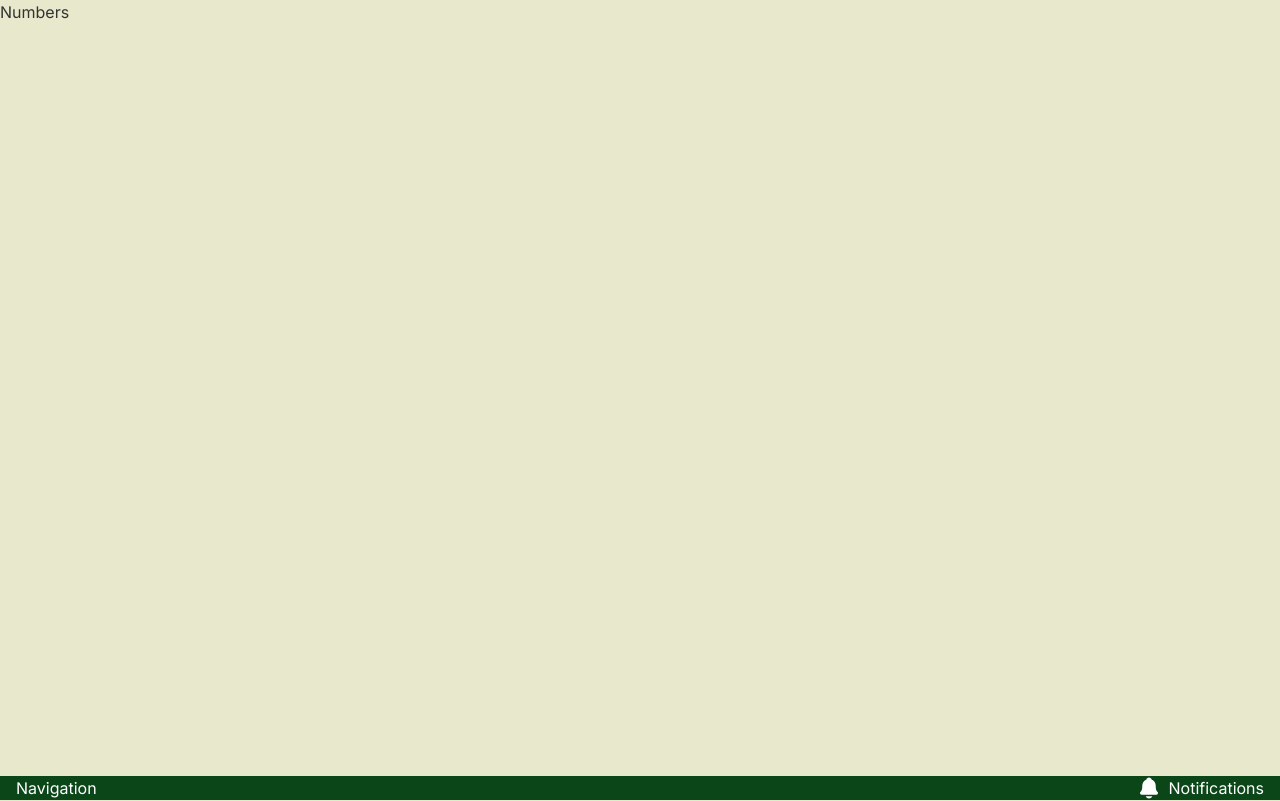
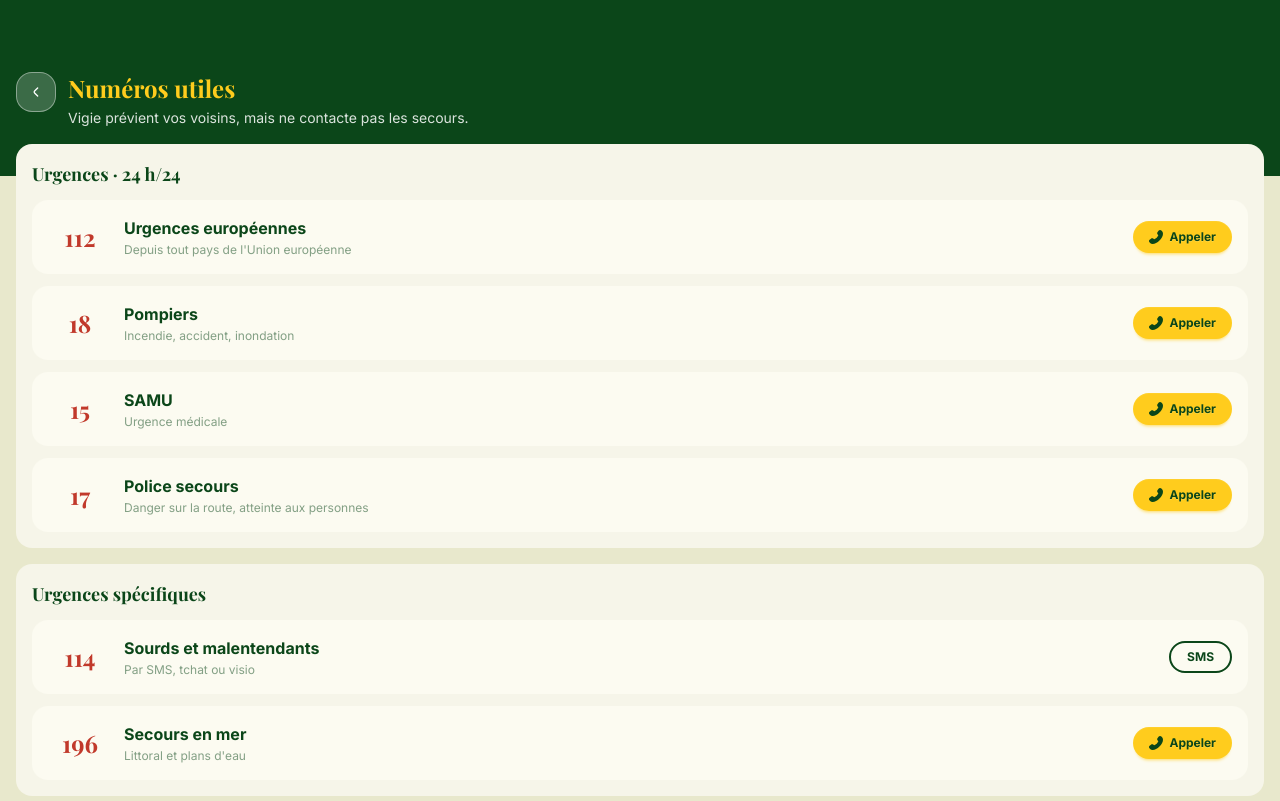
Before and after one commit to WildCodeSchool-2025-09/p3-0526-remote-vigie, a React (Vite) app in the folder client/: page /numbers in a window 1280 px wide. Shown: the top 801 px of the page. Built offline with nearby package versions, Linux system fonts and the light colour scheme; no server answers; a web font is replaced by a local one.

Commit message:
(US13) add emergency numbers page

```diff
--- a/client/src/pages/Home/Home.tsx
+++ b/client/src/pages/Home/Home.tsx
@@ -1,7 +1,9 @@
 import { useCallback, useEffect, useState } from "react";
+import { Link } from "react-router";
 
 import bgHome from "@/assets/images/backgroud-home.jpg";
 import VigieLogo from "@/assets/images/vigie-ligne.svg?react";
+import Icon from "@/components/Icon/Icon";
 import IncidentList from "@/components/IncidentList/IncidentList";
 import { getAllIncidents } from "@/services/incidentService";
 import type { IncidentListItem } from "@/types/incidentList";
@@ -73,6 +75,32 @@ export default function Home() {
 					onRetry={loadIncidents}
 					limit={INCIDENTS_LIST_LIMIT}
 				/>
+
+				<Link
+					to="/numbers"
+					className="flex w-full items-center gap-3 rounded-2xl bg-accent px-5 py-3"
+				>
+					<span className="btn btn-square btn-md shrink-0 rounded-2xl border-none bg-primary">
+						<Icon
+							name="phoneFlip"
+							className="h-5 w-5 fill-accent"
+							aria-hidden="true"
+						/>
+					</span>
+					<div className="min-w-0 flex-1">
+						<p className="font-title text-lg font-bold text-primary">
+							Numéros utiles
+						</p>
+						<p className="mt-0.5 text-sm text-primary/70">
+							Urgences, santé et services
+						</p>
+					</div>
+					<Icon
+						name="angleSmallRight"
+						className="h-4 w-4 shrink-0 fill-primary/60"
+						aria-hidden="true"
+					/>
+				</Link>
 			</div>
 		</div>
 	);
--- a/client/src/pages/Numbers/Numbers.tsx
+++ b/client/src/pages/Numbers/Numbers.tsx
@@ -1,7 +1,250 @@
+import Icon from "@/components/Icon/Icon";
+import { useCallback, useEffect, useState } from "react";
+import { useNavigate } from "react-router";
+
+type EmergencyNumber = {
+	name: string;
+	number: string;
+	description: string;
+	action: "call" | "sms";
+};
+
+type EmergencyCategory = {
+	title: string;
+	numbers: EmergencyNumber[];
+};
+
+const CATEGORIES: EmergencyCategory[] = [
+	{
+		title: "Urgences · 24 h/24",
+		numbers: [
+			{
+				name: "Urgences européennes",
+				number: "112",
+				description: "Depuis tout pays de l'Union européenne",
+				action: "call",
+			},
+			{
+				name: "Pompiers",
+				number: "18",
+				description: "Incendie, accident, inondation",
+				action: "call",
+			},
+			{
+				name: "SAMU",
+				number: "15",
+				description: "Urgence médicale",
+				action: "call",
+			},
+			{
+				name: "Police secours",
+				number: "17",
+				description: "Danger sur la route, atteinte aux personnes",
+				action: "call",
+			},
+		],
+	},
+	{
+		title: "Urgences spécifiques",
+		numbers: [
+			{
+				name: "Sourds et malentendants",
+				number: "114",
+				description: "Par SMS, tchat ou visio",
+				action: "sms",
+			},
+			{
+				name: "Secours en mer",
+				number: "196",
+				description: "Littoral et plans d'eau",
+				action: "call",
+			},
+		],
+	},
+	{
+		title: "Santé",
+		numbers: [
+			{
+				name: "Médecin de garde",
+				number: "116 117",
+				description: "Soins non urgents, nuit et week-end",
+				action: "call",
+			},
+			{
+				name: "Centre antipoison (Orfila)",
+				number: "01 45 42 59 59",
+				description:
+					"Ingestion, contact avec un produit toxique · redirige vers le centre régional le plus proche",
+				action: "call",
+			},
+		],
+	},
+];
+
+// Simule un appel réseau (délai + échec aléatoire ~30%) en attendant que la liste
+// soit servie par une vraie API. À remplacer par un fetch réel, le reste du
+// composant (loading/error/retry) restera valable tel quel.
+function loadEmergencyNumbers(): Promise<EmergencyCategory[]> {
+	return new Promise((resolve, reject) => {
+		setTimeout(() => {
+			if (Math.random() < 0.3) {
+				reject(new Error("Failed to load emergency numbers"));
+			} else {
+				resolve(CATEGORIES);
+			}
+		}, 500);
+	});
+}
+
+function NumberRow({ entry }: { entry: EmergencyNumber }) {
+	const dialNumber = entry.number.replace(/\s/g, "");
+	const href =
+		entry.action === "sms" ? `sms:${dialNumber}` : `tel:${dialNumber}`;
+	const label = entry.action === "sms" ? "SMS" : "Appeler";
+
+	return (
+		<section className="flex items-center gap-3 rounded-2xl bg-base-300 p-4">
+			<p className="w-16 shrink-0 text-center font-title text-2xl font-bold text-error">
+				{entry.number}
+			</p>
+
+			<div className="min-w-0 flex-1">
+				<p className="font-bold text-primary">{entry.name}</p>
+				<p className="mt-0.5 text-xs text-primary/50">
+					{entry.description}
+				</p>
+			</div>
+
+			<a
+				href={href}
+				className={
+					entry.action === "sms"
+						? "btn btn-sm shrink-0 gap-1.5 rounded-full border-2 border-primary bg-transparent px-4 font-bold text-primary shadow-none hover:bg-primary/10"
+						: "btn btn-accent btn-sm shrink-0 gap-1.5 rounded-full border-none px-4 font-bold"
+				}
+			>
+				{entry.action === "call" && (
+					<Icon
+						name="phoneFlip"
+						className="h-3.5 w-3.5 fill-primary"
+						aria-hidden="true"
+					/>
+				)}
+				{label}
+			</a>
+		</section>
+	);
+}
+
+type Status = "loading" | "error" | "success";
+
 export default function Numbers() {
+	const navigate = useNavigate();
+	const [status, setStatus] = useState<Status>("loading");
+	const [categories, setCategories] = useState<EmergencyCategory[]>([]);
+
+	const load = useCallback(async () => {
+		setStatus("loading");
+		try {
+			const data = await loadEmergencyNumbers();
+			setCategories(data);
+			setStatus("success");
+		} catch {
+			setStatus("error");
+		}
+	}, []);
+
+	useEffect(() => {
+		load();
+	}, [load]);
+
 	return (
-		<div className="NUMBERS-PAGE">
-			<h1>Numbers</h1>
+		<div className="NUMBERS-PAGE bg-base-100">
+			<header className="relative isolate flex h-44 flex-col justify-end overflow-hidden bg-primary px-4 pt-4 pb-12">
+				<div className="flex items-start gap-3">
+					<button
+						type="button"
+						onClick={() => navigate("/")}
+						aria-label="Retour"
+						className="btn btn-square btn-md shrink-0 rounded-2xl border border-white/40 bg-white/20 shadow-none hover:bg-white/50"
+					>
+						<Icon
+							name="angleSmallLeft"
+							className="h-4 w-4 fill-white"
+							aria-hidden="true"
+						/>
+					</button>
+
+					<div>
+						<h1 className="font-title text-2xl font-bold text-accent">
+							Numéros utiles
+						</h1>
+						<p className="mt-1 text-sm text-white/85">
+							Vigie prévient vos voisins, mais ne contacte pas les
+							secours.
+						</p>
+					</div>
+				</div>
+			</header>
+
+			<div className="relative -mt-8 space-y-4 px-4 pb-6">
+				{status === "loading" && (
+					<p className="py-8 text-center text-sm text-primary/50">
+						Chargement des numéros utiles…
+					</p>
+				)}
+
+				{status === "error" && (
+					<div className="flex flex-col gap-4 rounded-3xl bg-(--bg-error) p-4">
+						<div className="flex items-start gap-3">
+							<span className="flex h-8 w-8 shrink-0 items-center justify-center rounded-full bg-error">
+								<Icon
+									name="exclamation"
+									className="h-3.5 w-3.5 fill-white"
+									aria-hidden="true"
+								/>
+							</span>
+							<div>
+								<h2 className="font-title text-lg font-bold text-error">
+									Impossible de charger la liste
+								</h2>
+								<p className="mt-1 text-sm text-black">
+									La connexion au serveur a échoué. En cas
+									d'urgence, composez le 112 directement
+									depuis votre téléphone.
+								</p>
+							</div>
+						</div>
+						<button
+							type="button"
+							onClick={load}
+							className="btn btn-md w-full rounded-full border-none bg-error px-5 font-bold text-white"
+						>
+							Réessayer
+						</button>
+					</div>
+				)}
+
+				{status === "success" &&
+					categories.map((category) => (
+						<div
+							key={category.title}
+							className="rounded-2xl bg-base-200 p-4"
+						>
+							<h2 className="font-title text-lg font-bold text-primary">
+								{category.title}
+							</h2>
+							<div className="mt-3 space-y-3">
+								{category.numbers.map((entry) => (
+									<NumberRow
+										key={entry.number}
+										entry={entry}
+									/>
+								))}
+							</div>
+						</div>
+					))}
+			</div>
 		</div>
 	);
 }
```
